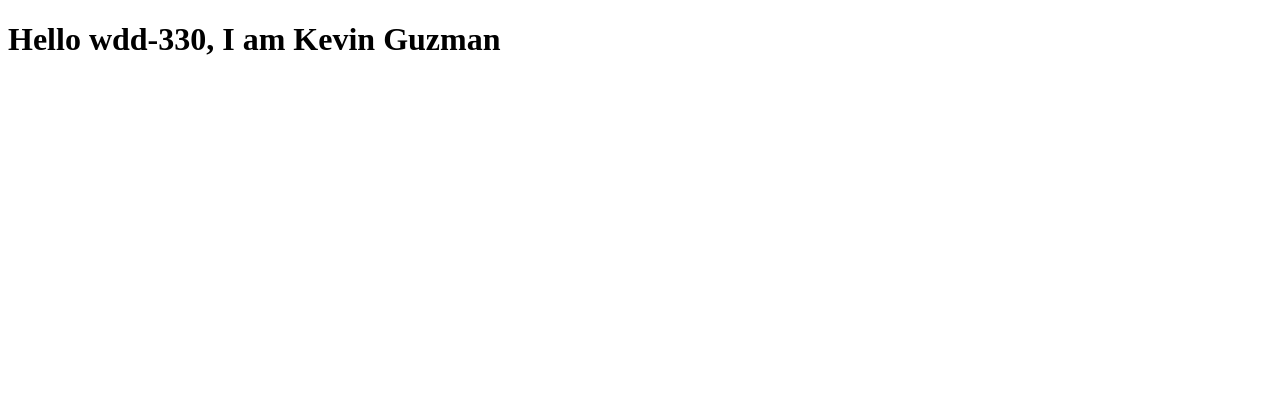
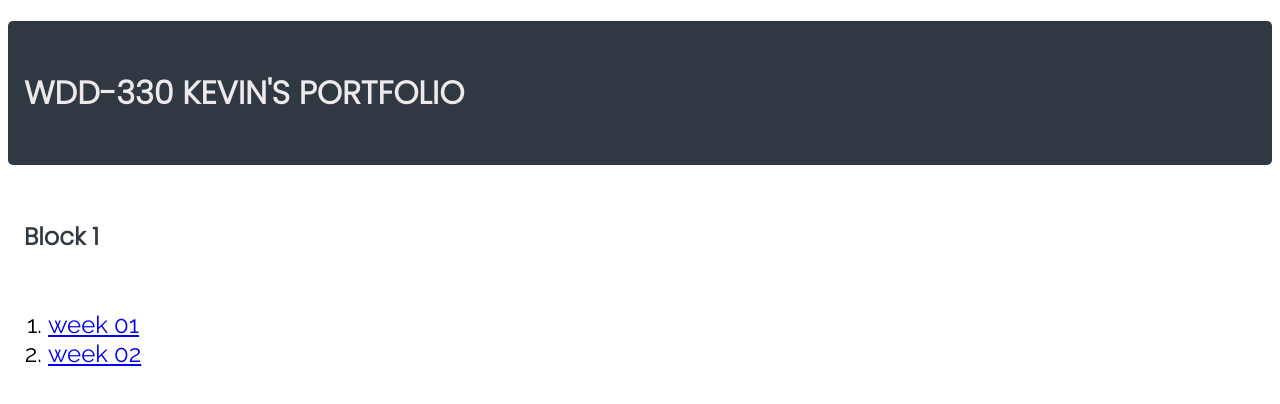
Before and after one commit to kjg1993/wdd330-portfolio, a plain HTML site: page index.html in a window 1280 px wide. Drawn offline with Linux system fonts and the light colour scheme.

Commit message:
updating code

```diff
--- /dev/null
+++ b/css/styles.css
@@ -0,0 +1,25 @@
+@import url("https://fonts.googleapis.com/css2?family=Comfortaa:wght@300&family=Lora&family=Poppins:wght@300&family=Raleway&family=Space+Grotesk:wght@300&display=swap");
+:root {
+	--font-heading: "Poppins", sans-serif;
+	--font-paragrahp: "Raleway", sans-serif;
+}
+
+h1 {
+	padding: 3rem 3rem 3rem 1rem;
+	font-family: var(--font-heading);
+	background-color: #303841;
+	color: #eeeaeb;
+	text-transform: uppercase;
+	border-radius: 5px;
+}
+
+h2 {
+	padding: 2rem 2rem 2rem 1rem;
+	color: #303841;
+	font-family: var(--font-heading);
+}
+
+ol {
+	font-family: var(--font-paragrahp);
+	font-size: 24px;
+}
--- a/index.html
+++ b/index.html
@@ -4,9 +4,15 @@
 		<meta charset="UTF-8" />
 		<meta http-equiv="X-UA-Compatible" content="IE=edge" />
 		<meta name="viewport" content="width=device-width, initial-scale=1.0" />
-		<title>Portfolio's Kevin Guzman</title>
+		<title>Kevin's Portfolio</title>
+		<link rel="stylesheet" href="css/styles.css" />
 	</head>
 	<body>
-		<h1>Hello wdd-330, I am Kevin Guzman</h1>
+		<div class="container">
+			<h1>WDD-330 Kevin's Portfolio</h1>
+			<h2>Block 1</h2>
+			<ol class="list"></ol>
+		</div>
 	</body>
+	<script src="js/main.js"></script>
 </html>
--- /dev/null
+++ b/js/main.js
@@ -0,0 +1,31 @@
+"use stric";
+
+count = 1;
+const array = [
+	{
+		label: `week 0${count++}`,
+		url: "https://kjg1993.github.io/wdd330-portfolio/index.html",
+	},
+	{
+		label: `week 0${count++}`,
+		url: "https://kjg1993.github.io/wdd330-portfolio/index.html",
+	},
+];
+
+function table() {
+	for (let i = 0; i < array.length; i++) {
+		const element = array[i];
+
+		const list = document.querySelector(".list");
+		let item = document.createElement("li");
+		let anchor = document.createElement("a");
+		anchor.textContent = element.label;
+		anchor.setAttribute("href", element.url);
+		anchor.setAttribute("target", "_blank");
+
+		item.appendChild(anchor);
+		list.appendChild(item);
+	}
+}
+
+table();
```
